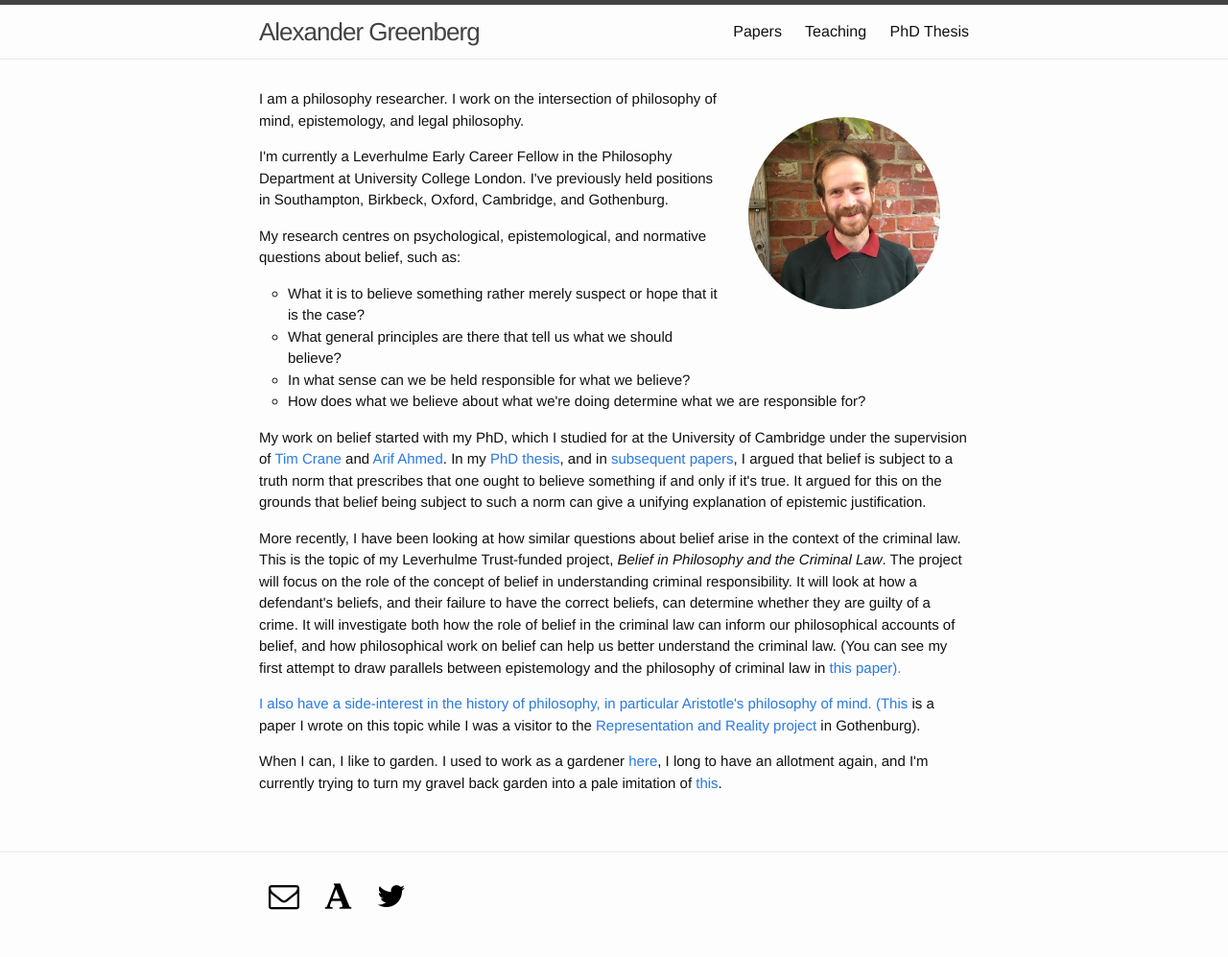
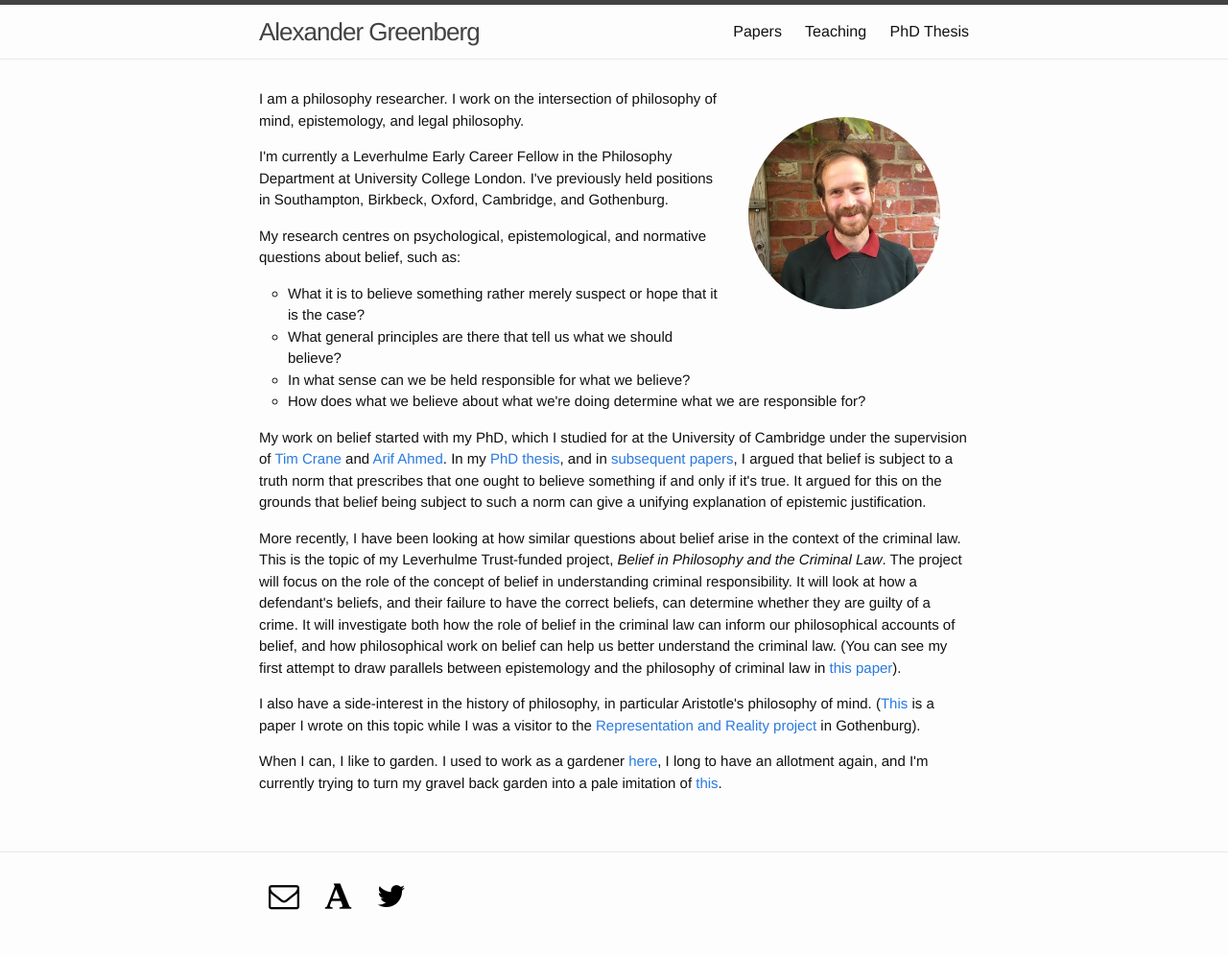
Before and after one commit to alexandergreenberg/alexandergreenberg.github.io, a Jekyll site: the page built from index.html, in a window 1280 px wide. Shown: the whole page at 96% size. Built offline with Jekyll 4.4.1, drawn with Linux system fonts in a browser that asks for light colours; some web fonts are replaced.

Commit message:
Update index.html

```diff
--- a/index.html
+++ b/index.html
@@ -18,7 +18,7 @@ layout: default
         <li>How does what we believe about what we're doing determine what we are responsible for?</li>
       </ul>
     <p class="paragraph">My work on belief started with my PhD, which I studied for at the University of Cambridge under the supervision of <a href="http://www.timcrane.com" target="_blank">Tim Crane</a> and <a href="http://www.phil.cam.ac.uk/people/teaching-research-pages/ahmed/ahmed-page" target="_blank">Arif Ahmed</a>. In my <a href="/phd-thesis/">PhD thesis</a>, and in <a href="/papers/">subsequent papers</a>, I argued that belief is subject to a truth norm that prescribes that one ought to believe something if and only if it's true. It argued for this on the grounds that belief being subject to such a norm can give a unifying explanation of epistemic justification.</p>
-    <p class="paragraph">More recently, I have been looking at how similar questions about belief arise in the context of the criminal law. This is the topic of my Leverhulme Trust-funded project, <em>Belief in Philosophy and the Criminal Law</em>. The project will focus on the role of the concept of belief in understanding criminal responsibility. It will look at how a defendant's beliefs, and their failure to have the correct beliefs, can determine whether they are guilty of a crime. It will investigate both how the role of belief in the criminal law can inform our philosophical accounts of belief, and how philosophical work on belief can help us better understand the criminal law. (You can see my first attempt to draw parallels between epistemology and the philosophy of criminal law in <a href="/papers#negligence">this paper</a.>).</p>
+    <p class="paragraph">More recently, I have been looking at how similar questions about belief arise in the context of the criminal law. This is the topic of my Leverhulme Trust-funded project, <em>Belief in Philosophy and the Criminal Law</em>. The project will focus on the role of the concept of belief in understanding criminal responsibility. It will look at how a defendant's beliefs, and their failure to have the correct beliefs, can determine whether they are guilty of a crime. It will investigate both how the role of belief in the criminal law can inform our philosophical accounts of belief, and how philosophical work on belief can help us better understand the criminal law. (You can see my first attempt to draw parallels between epistemology and the philosophy of criminal law in <a href="/papers#negligence">this paper</a>).</p>
     <p class="paragraph">I also have a side-interest in the history of philosophy, in particular Aristotle's philosophy of mind. (<a href="/papers#aristotle">This</a> is a paper I wrote on this topic while I was a visitor to the <a href="https://representationandreality.gu.se" target="_blank">Representation and Reality project</a> in Gothenburg).</p>
     <p class="paragraph">When I can, I like to garden. I used to work as a gardener <a href="http://www.kings.cam.ac.uk/about/history.html#gardens" target="_blank">here</a>, I long to have an allotment again, and I'm currently trying to turn my gravel back garden into a pale imitation of <a href="https://www.gardenvisit.com/gardens/derek_jarman_garden_prospect_cottage_dungeness" target="_blank">this</a>.
   </div>
```
